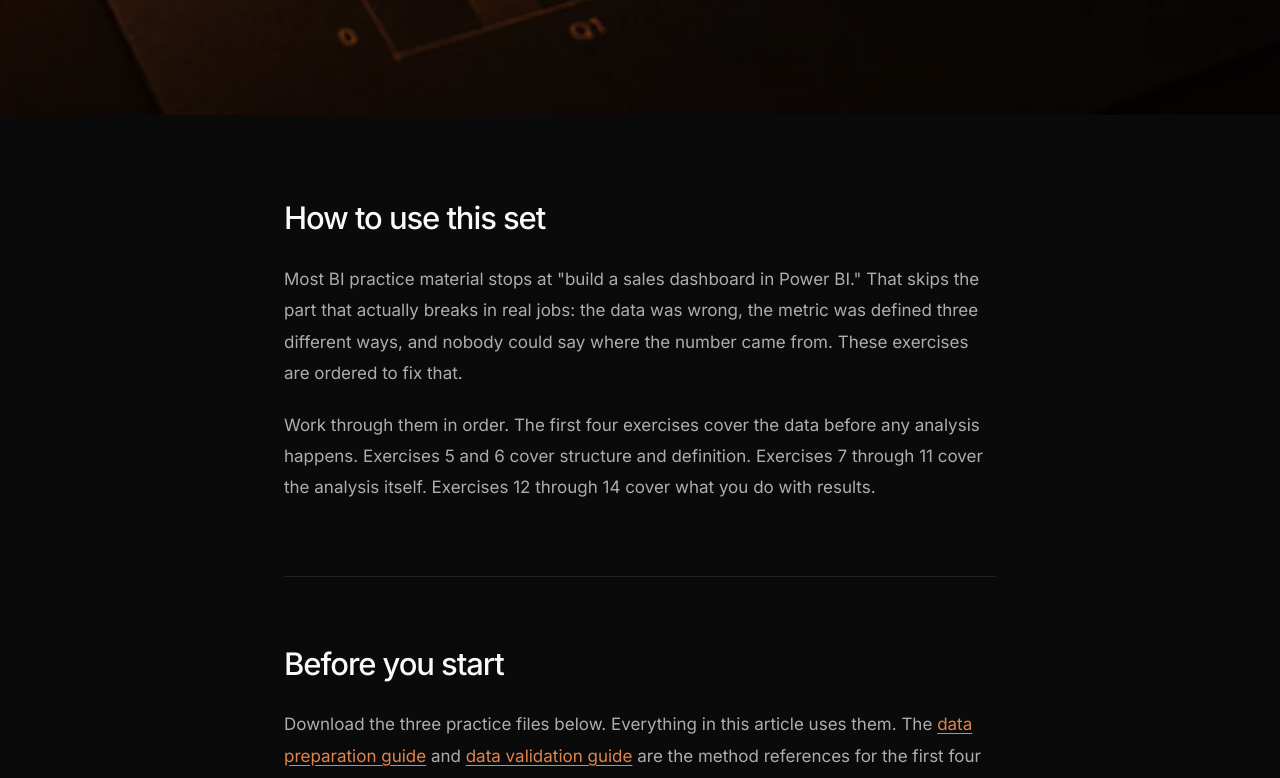
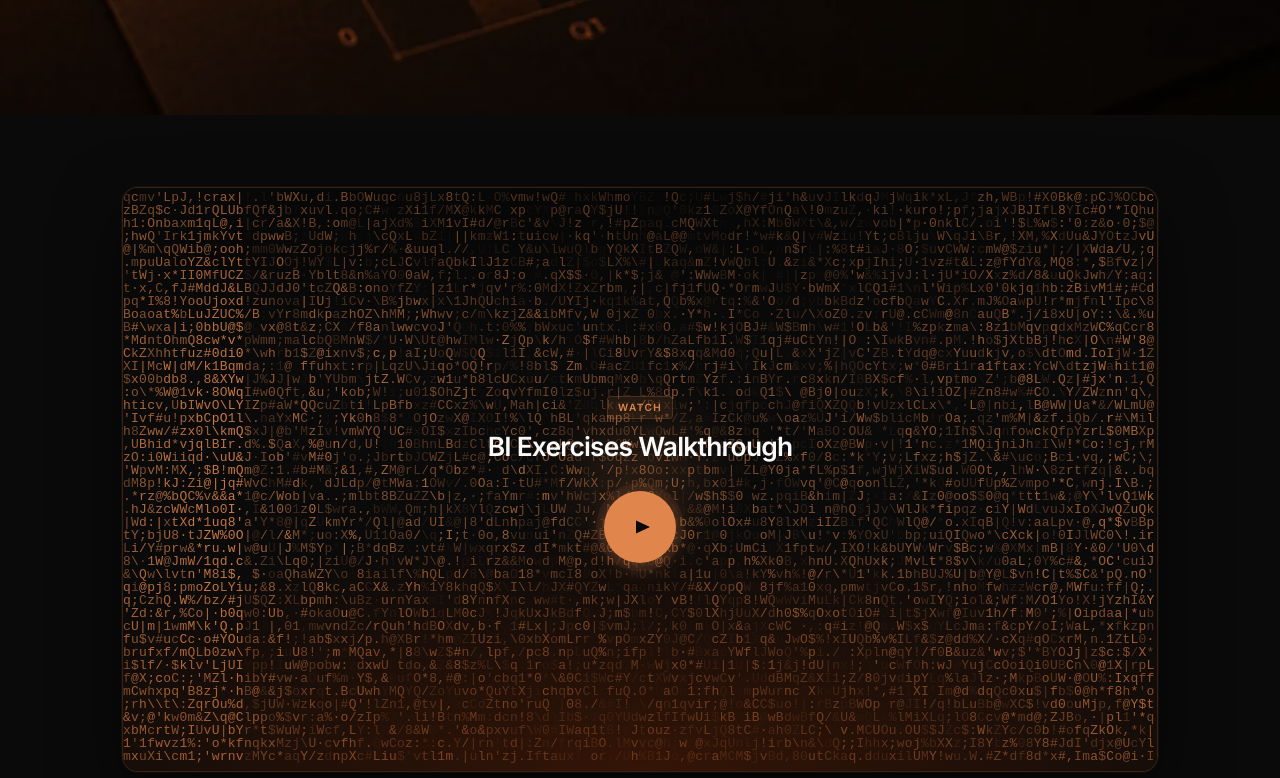
Before and after one commit to Zuhairshad/VDI-Landing-Page, a Next.js app in the folder vdi-landing-page/: page /business-intelligence-exercises in a window 1280 px wide. Shown: the part 738-1516 px from the top of the page. Built offline with nearby package versions, Linux system fonts and the light colour scheme.

Commit message:
Add video embed to BI Exercises page below hero section

```diff
--- a/vdi-landing-page/app/business-intelligence-exercises/page.tsx
+++ b/vdi-landing-page/app/business-intelligence-exercises/page.tsx
@@ -1,4 +1,5 @@
 import PageHero from '@/components/PageHero'
+import VideoEmbed from '@/components/VideoEmbed'
 import ArticleRichText from '@/components/ArticleRichText'
 import FinalCta from '@/components/FinalCta'
 import FaqAccordion from '@/components/FaqAccordion'
@@ -53,6 +54,14 @@ export default function BiExercisesPage() {
           noteLabel="Article details"
           note={<span className="shader-hero-meta"><time dateTime={article.publishedIso}>{article.published}</time><span>{article.readTime}</span></span>}
         />
+        <section style={{ background: 'rgb(10,10,10)', padding: '72px 0' }}>
+          <div className="section-inner">
+            <VideoEmbed
+              videoId="wv4a_99YUBo"
+              title="BI Exercises Walkthrough"
+            />
+          </div>
+        </section>
         <div className="article-column article-body">
           {article.sections.map((section) => (
             <section key={section.heading}>
```
